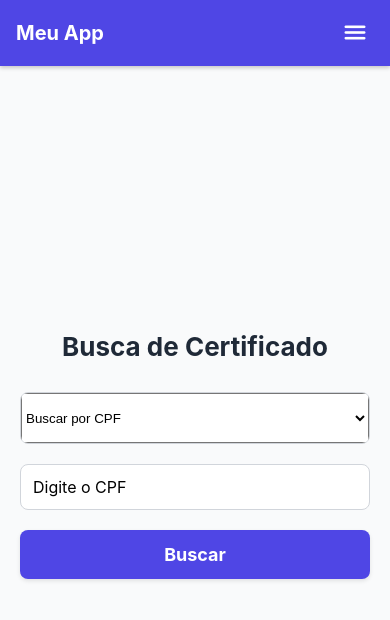
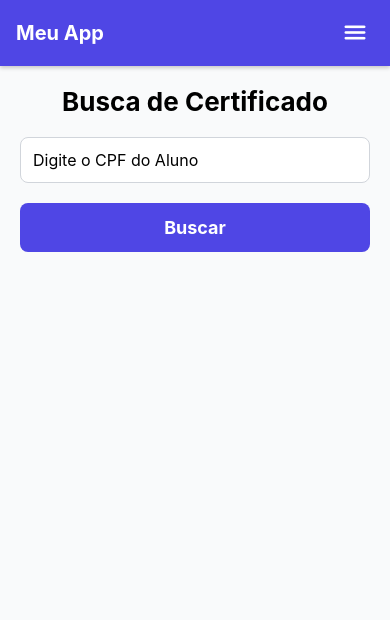
Before and after one commit to Venturaa10/projeto-mobile-unisuam, a React Native app in the folder frontend/: screen / in a window 390 px wide. Shown: the top 620 px of the page. Built offline with nearby package versions, Linux system fonts and the light colour scheme.

Commit message:
- Configurar a visualização do certificado. - Refatorar a tela de `MeusCertificados` e `BuscaCertificado`.

```diff
--- a/frontend/src/screens/BuscaCertificadoScreen.tsx
+++ b/frontend/src/screens/BuscaCertificadoScreen.tsx
@@ -1,121 +1,100 @@
-import React, { useState, useEffect } from "react";
-import { View, Text, TextInput, TouchableOpacity, StyleSheet, ScrollView } from "react-native";
-import { Picker } from "@react-native-picker/picker";
-import AsyncStorage from "@react-native-async-storage/async-storage";
-import Navbar from "../components/Navbar";
+import React, { useState } from "react";
+import { View, Text, TextInput, TouchableOpacity, StyleSheet, ScrollView, FlatList, Alert, Linking } from "react-native";
+import api from "../services/api";
+
+const BASE_URL = "http://1.0.11.21:3000"; // IP do backend
 
 const BuscaCertificadoScreen: React.FC = () => {
-  const [tipoBusca, setTipoBusca] = useState("cpf");
-  const [valor, setValor] = useState("");
+  const [cpf, setCpf] = useState("");
+  const [certificados, setCertificados] = useState<any[]>([]);
+  const [loading, setLoading] = useState(false);
 
-  // Limpar token e tipo sempre que entrar na tela
-  useEffect(() => {
-    const clearUserData = async () => {
-      await AsyncStorage.removeItem("token");
-      await AsyncStorage.removeItem("tipo");
-    };
-    clearUserData();
-  }, []);
+  const handleBuscar = async () => {
+    const cpfLimpo = cpf.replace(/\D/g, ""); // remove pontos e traço
+    if (!cpfLimpo) {
+      Alert.alert("Atenção", "Digite um CPF válido.");
+      return;
+    }
 
-  const handleBuscar = () => {
-    console.log(`Buscar por ${tipoBusca}: ${valor}`);
+    setLoading(true);
+
+    try {
+      const res = await api.get("/certificados");
+      const data = res.data;
+
+      // filtra apenas os certificados públicos com CPF correspondente
+      const filtrados = data.filter(
+        (cert: any) => cert.publico && cert.cpfAluno === cpfLimpo
+      );
+
+      if (filtrados.length === 0) {
+        Alert.alert("Nenhum certificado público encontrado");
+      }
+
+      setCertificados(filtrados);
+    } catch (err) {
+      console.error(err);
+      Alert.alert("Erro", "Não foi possível buscar certificados.");
+    } finally {
+      setLoading(false);
+    }
   };
+
+  const renderItem = ({ item }: any) => (
+    <View style={styles.card}>
+      <Text style={styles.curso}>{item.nomeCurso}</Text>
+      <Text>Aluno: {item.nomeAluno}</Text>
+      <Text>CPF: {item.cpfAluno}</Text>
+      <Text>Emitido em: {new Date(item.dataEmissao).toLocaleDateString("pt-BR")}</Text>
+
+      {item.arquivo && (
+        <TouchableOpacity
+          style={styles.botao}
+          onPress={() => Linking.openURL(`${BASE_URL}/${item.arquivo}`)}
+        >
+          <Text style={styles.botaoTexto}>📄 Ver Certificado</Text>
+        </TouchableOpacity>
+      )}
+    </View>
+  );
 
   return (
     <ScrollView contentContainerStyle={styles.container}>
       <Text style={styles.title}>Busca de Certificado</Text>
 
-      {/* Select */}
-      <View style={styles.pickerContainer}>
-        <Picker
-          selectedValue={tipoBusca}
-          onValueChange={(itemValue) => setTipoBusca(itemValue)}
-          style={styles.picker}
-        >
-          <Picker.Item label="Buscar por CPF" value="cpf" />
-          <Picker.Item label="Buscar por ID do Aluno" value="idAluno" />
-          <Picker.Item label="Buscar por Instituição" value="instituicao" />
-        </Picker>
-      </View>
-
-      {/* Input */}
       <TextInput
         style={styles.input}
-        placeholder={
-          tipoBusca === "cpf"
-            ? "Digite o CPF"
-            : tipoBusca === "idAluno"
-            ? "Digite o ID do Aluno"
-            : "Digite o nome da Instituição"
-        }
-        value={valor}
-        maxLength={50}
-        onChangeText={setValor}
+        placeholder="Digite o CPF do Aluno"
+        value={cpf}
+        maxLength={14}
+        keyboardType="numeric"
+        onChangeText={setCpf}
       />
 
-      {/* Botão */}
       <TouchableOpacity style={styles.button} onPress={handleBuscar}>
         <Text style={styles.buttonText}>Buscar</Text>
       </TouchableOpacity>
+
+      <FlatList
+        data={certificados}
+        keyExtractor={(item) => item.id.toString()}
+        renderItem={renderItem}
+        style={{ width: "100%", marginTop: 20 }}
+      />
     </ScrollView>
   );
 };
 
 const styles = StyleSheet.create({
-  container: {
-    flexGrow: 1,
-    justifyContent: "center",
-    alignItems: "center",
-    padding: 20,
-    backgroundColor: "#f9fafb",
-  },
-  title: {
-    fontSize: 26,
-    fontWeight: "bold",
-    marginBottom: 30,
-    color: "#1f2937",
-    textAlign: "center",
-  },
-  pickerContainer: {
-    borderWidth: 1,
-    borderColor: "#d1d5db",
-    borderRadius: 8,
-    backgroundColor: "#fff",
-    marginBottom: 20,
-    width: "100%",
-    overflow: "hidden",
-  },
-  picker: {
-    height: 50,
-    width: "100%",
-  },
-  input: {
-    borderWidth: 1,
-    borderColor: "#d1d5db",
-    borderRadius: 8,
-    padding: 12,
-    marginBottom: 20,
-    width: "100%",
-    backgroundColor: "#fff",
-    fontSize: 16,
-  },
-  button: {
-    backgroundColor: "#4f46e5",
-    paddingVertical: 14,
-    borderRadius: 8,
-    width: "100%",
-    alignItems: "center",
-    shadowColor: "#000",
-    shadowOffset: { width: 0, height: 2 },
-    shadowOpacity: 0.1,
-    shadowRadius: 4,
-    elevation: 3,
-  },
-  buttonText: {
-    color: "#fff",
-    fontWeight: "bold",
-    fontSize: 18,
-  },
+  container: { flexGrow: 1, padding: 20, backgroundColor: "#f9fafb" },
+  title: { fontSize: 26, fontWeight: "bold", marginBottom: 20, textAlign: "center" },
+  input: { borderWidth: 1, borderColor: "#d1d5db", borderRadius: 8, padding: 12, marginBottom: 20, backgroundColor: "#fff", fontSize: 16 },
+  button: { backgroundColor: "#4f46e5", paddingVertical: 14, borderRadius: 8, alignItems: "center" },
+  buttonText: { color: "#fff", fontWeight: "bold", fontSize: 18 },
+  card: { backgroundColor: "#fff", padding: 16, borderRadius: 8, marginBottom: 12 },
+  curso: { fontSize: 16, fontWeight: "bold" },
+  botao: { marginTop: 10, backgroundColor: "#4f46e5", padding: 10, borderRadius: 6, alignItems: "center" },
+  botaoTexto: { color: "#fff", fontWeight: "bold" },
 });
 
 export default BuscaCertificadoScreen;
--- a/frontend/src/screens/MeusCertificadosScreen.tsx
+++ b/frontend/src/screens/MeusCertificadosScreen.tsx
@@ -10,8 +10,8 @@ import {
 } from "react-native";
 import AsyncStorage from "@react-native-async-storage/async-storage";
 import api from "../services/api";
-import { FontAwesome } from "@expo/vector-icons"; // ou qualquer outra lib de ícones
-import { Linking, Platform } from "react-native";
+import { FontAwesome } from "@expo/vector-icons";
+import { Linking } from "react-native";
 
 interface Certificado {
   id: number;
@@ -28,6 +28,7 @@ interface Certificado {
 export default function MeusCertificadosScreen() {
   const [certificados, setCertificados] = useState<Certificado[]>([]);
   const [loading, setLoading] = useState(true);
+const BASE_URL = "http://1.0.11.21:3000";
 
   useEffect(() => {
     fetchCertificados();
@@ -118,12 +119,16 @@ const fetchCertificados = async () => {
           <Text style={styles.universidade}>CNPJ: {item.universidade.cnpj}</Text>
 
           {item.arquivo && (
-            <TouchableOpacity
-              style={styles.botao}
-              onPress={() => console.log("Abrir certificado:", item.arquivo)}
-            >
-              <Text style={styles.botaoTexto}>📄 Ver Certificado</Text>
-            </TouchableOpacity>
+        <TouchableOpacity
+          style={styles.botao}
+          onPress={() => {
+            const fileUrl = `${BASE_URL}/${item.arquivo}`;
+            Linking.openURL(fileUrl);
+          }}
+        >
+          <Text style={styles.botaoTexto}>📄 Ver Certificado</Text>
+        </TouchableOpacity>
+
           )}
 
           {/* Ícone de visibilidade */}
```
Also changed, not shown: 2 other files (tests, documents, lock files or other folders).
